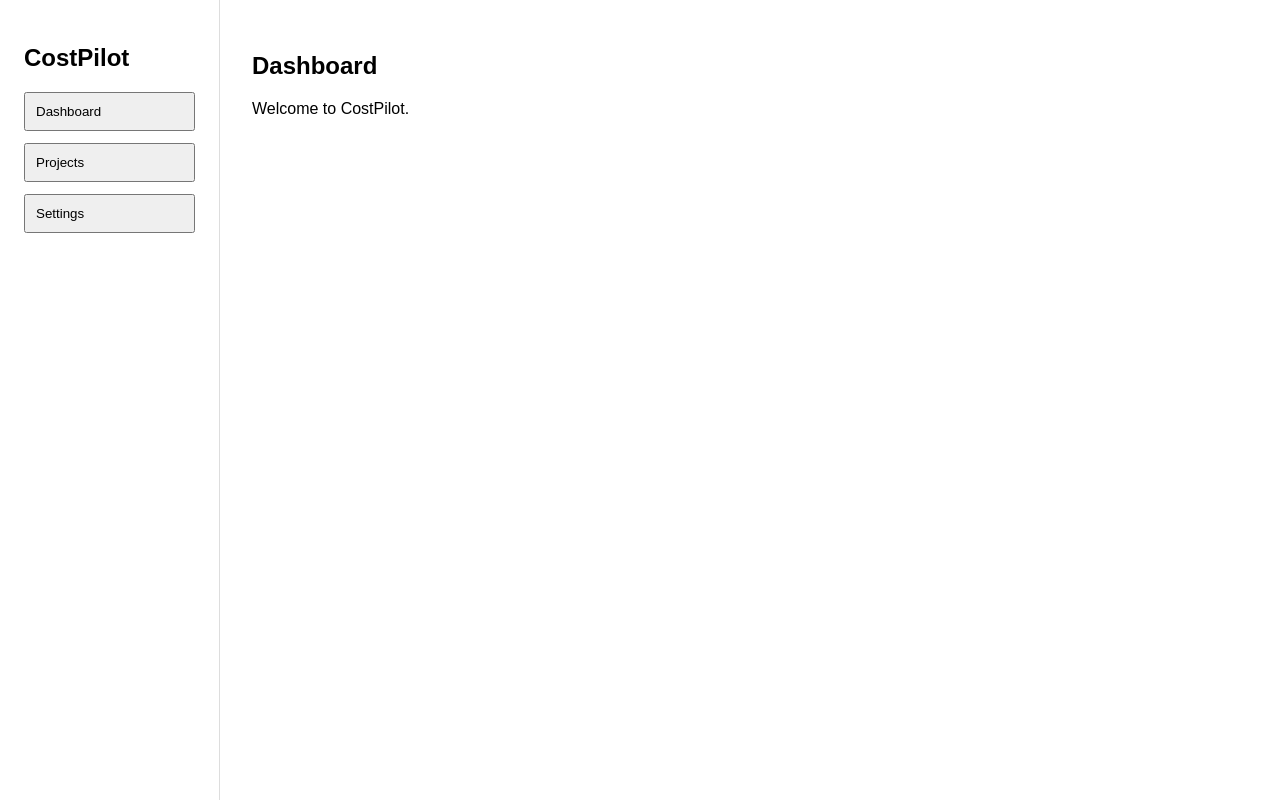
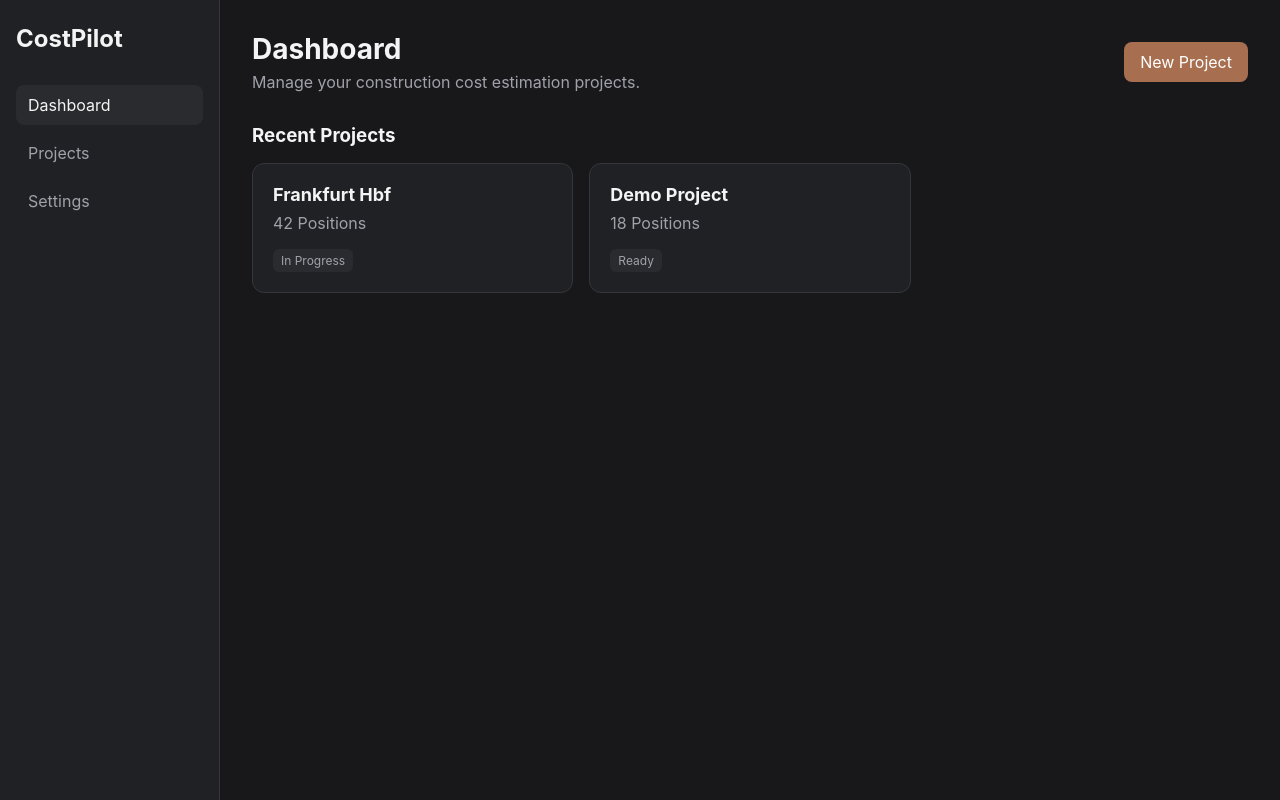
Before and after one commit to ilinwgl/costpilot-frontend, a React (Vite) app: page / in a window 1280 px wide. Built offline with nearby package versions, Linux system fonts and the light colour scheme.

Commit message:
feat: create demo UI

```diff
--- a/src/app.tsx
+++ b/src/app.tsx
@@ -1,21 +1,13 @@
-import "./styles/global.css";
+import Sidebar from "./components/sidebar";
+import DashboardPage from "./pages/dashboard-page";
 
 function App() {
   return (
-    <div className="app">
-      <aside className="sidebar">
-        <h1>CostPilot</h1>
+    <div className="app-layout">
+      <Sidebar />
 
-        <nav>
-          <button>Dashboard</button>
-          <button>Projects</button>
-          <button>Settings</button>
-        </nav>
-      </aside>
-
-      <main className="content">
-        <h2>Dashboard</h2>
-        <p>Welcome to CostPilot.</p>
+      <main className="main-content">
+        <DashboardPage />
       </main>
     </div>
   );
--- /dev/null
+++ b/src/components/sidebar.tsx
@@ -0,0 +1,25 @@
+function Sidebar() {
+  return (
+    <aside className="sidebar">
+      <div className="sidebar-header">
+        <h1 className="app-title">CostPilot</h1>
+      </div>
+
+      <nav className="sidebar-nav">
+        <button className="nav-button nav-button-active">
+          Dashboard
+        </button>
+
+        <button className="nav-button">
+          Projects
+        </button>
+
+        <button className="nav-button">
+          Settings
+        </button>
+      </nav>
+    </aside>
+  );
+}
+
+export default Sidebar;
--- a/src/main.tsx
+++ b/src/main.tsx
@@ -1,8 +1,12 @@
 import React from "react";
 import ReactDOM from "react-dom/client";
+
 import App from "./app";
+import "./styles/global.css";
 
-ReactDOM.createRoot(document.getElementById("root") as HTMLElement).render(
+ReactDOM.createRoot(
+  document.getElementById("root") as HTMLElement,
+).render(
   <React.StrictMode>
     <App />
   </React.StrictMode>,
--- /dev/null
+++ b/src/pages/dashboard-page.tsx
@@ -0,0 +1,45 @@
+function DashboardPage() {
+  return (
+    <>
+      <header className="page-header">
+        <div>
+          <h2>Dashboard</h2>
+
+          <p className="page-subtitle">
+            Manage your construction cost estimation projects.
+          </p>
+        </div>
+
+        <button className="primary-button">
+          New Project
+        </button>
+      </header>
+
+      <section className="content-section">
+        <h3>Recent Projects</h3>
+
+        <div className="project-grid">
+          <div className="project-card">
+            <h4>Frankfurt Hbf</h4>
+            <p>42 Positions</p>
+
+            <span className="project-status">
+              In Progress
+            </span>
+          </div>
+
+          <div className="project-card">
+            <h4>Demo Project</h4>
+            <p>18 Positions</p>
+
+            <span className="project-status">
+              Ready
+            </span>
+          </div>
+        </div>
+      </section>
+    </>
+  );
+}
+
+export default DashboardPage;
--- a/src/styles/global.css
+++ b/src/styles/global.css
@@ -1,3 +1,23 @@
+:root {
+  font-family:
+    Inter, system-ui, -apple-system, BlinkMacSystemFont, "Segoe UI",
+    sans-serif;
+
+  --bg: #18181b;
+  --surface: #202124;
+  --surface-hover: #2a2b2f;
+  --border: #34363b;
+
+  --text: #f4f4f5;
+  --text-muted: #a1a1aa;
+
+  --primary: #a76f4f;
+  --primary-hover: #bd7c58;
+
+  color: var(--text);
+  background: var(--bg);
+}
+
 * {
   box-sizing: border-box;
 }
@@ -11,33 +31,159 @@ body,
 }
 
 body {
-  font-family: Arial, sans-serif;
+  background: var(--bg);
+  color: var(--text);
 }
 
-.app {
+button {
+  font: inherit;
+}
+
+/* layout */
+
+.app-layout {
   display: flex;
-  width: 100vw;
-  height: 100vh;
+  width: 100%;
+  height: 100%;
 }
 
 .sidebar {
   width: 220px;
-  padding: 24px;
-  border-right: 1px solid #ddd;
+  padding: 24px 16px;
+
+  background: var(--surface);
+  border-right: 1px solid var(--border);
 }
 
-.sidebar nav {
+.sidebar-header {
+  margin-bottom: 32px;
+}
+
+.app-title {
+  margin: 0;
+  font-size: 24px;
+}
+
+.sidebar-nav {
   display: flex;
   flex-direction: column;
-  gap: 12px;
+  gap: 8px;
 }
 
-.sidebar button {
-  padding: 10px;
+/* navigation */
+
+.nav-button {
+  width: 100%;
+  padding: 10px 12px;
+
+  border: none;
+  border-radius: 8px;
+
+  background: transparent;
+  color: var(--text-muted);
+
   text-align: left;
+  cursor: pointer;
 }
 
-.content {
+.nav-button:hover {
+  background: var(--surface-hover);
+  color: var(--text);
+}
+
+.nav-button-active {
+  background: var(--surface-hover);
+  color: var(--text);
+}
+
+/* content */
+
+.main-content {
   flex: 1;
   padding: 32px;
+
+  background: var(--bg);
 }
+
+.page-header {
+  display: flex;
+  align-items: center;
+  justify-content: space-between;
+
+  margin-bottom: 32px;
+}
+
+.page-header h2 {
+  margin: 0 0 6px 0;
+  font-size: 28px;
+}
+
+.page-subtitle {
+  margin: 0;
+  color: var(--text-muted);
+}
+
+/* buttons */
+
+.primary-button {
+  padding: 10px 16px;
+
+  border: none;
+  border-radius: 8px;
+
+  background: var(--primary);
+  color: white;
+
+  cursor: pointer;
+}
+
+.primary-button:hover {
+  background: var(--primary-hover);
+}
+
+/* project section */
+
+.content-section h3 {
+  margin-bottom: 16px;
+}
+
+.project-grid {
+  display: grid;
+  grid-template-columns: repeat(auto-fill, minmax(260px, 1fr));
+  gap: 16px;
+}
+
+.project-card {
+  padding: 20px;
+
+  background: var(--surface);
+  border: 1px solid var(--border);
+  border-radius: 12px;
+}
+
+.project-card:hover {
+  background: var(--surface-hover);
+}
+
+.project-card h4 {
+  margin: 0 0 8px 0;
+  font-size: 18px;
+}
+
+.project-card p {
+  margin: 0 0 16px 0;
+  color: var(--text-muted);
+}
+
+.project-status {
+  display: inline-block;
+
+  padding: 4px 8px;
+
+  border-radius: 6px;
+
+  background: var(--surface-hover);
+  color: var(--text-muted);
+
+  font-size: 12px;
+}
```
Also changed, not shown: src/components/ui/button.tsx (added, +19 -0 lines), src/styles/components/button.css (added, +45 -0 lines).
